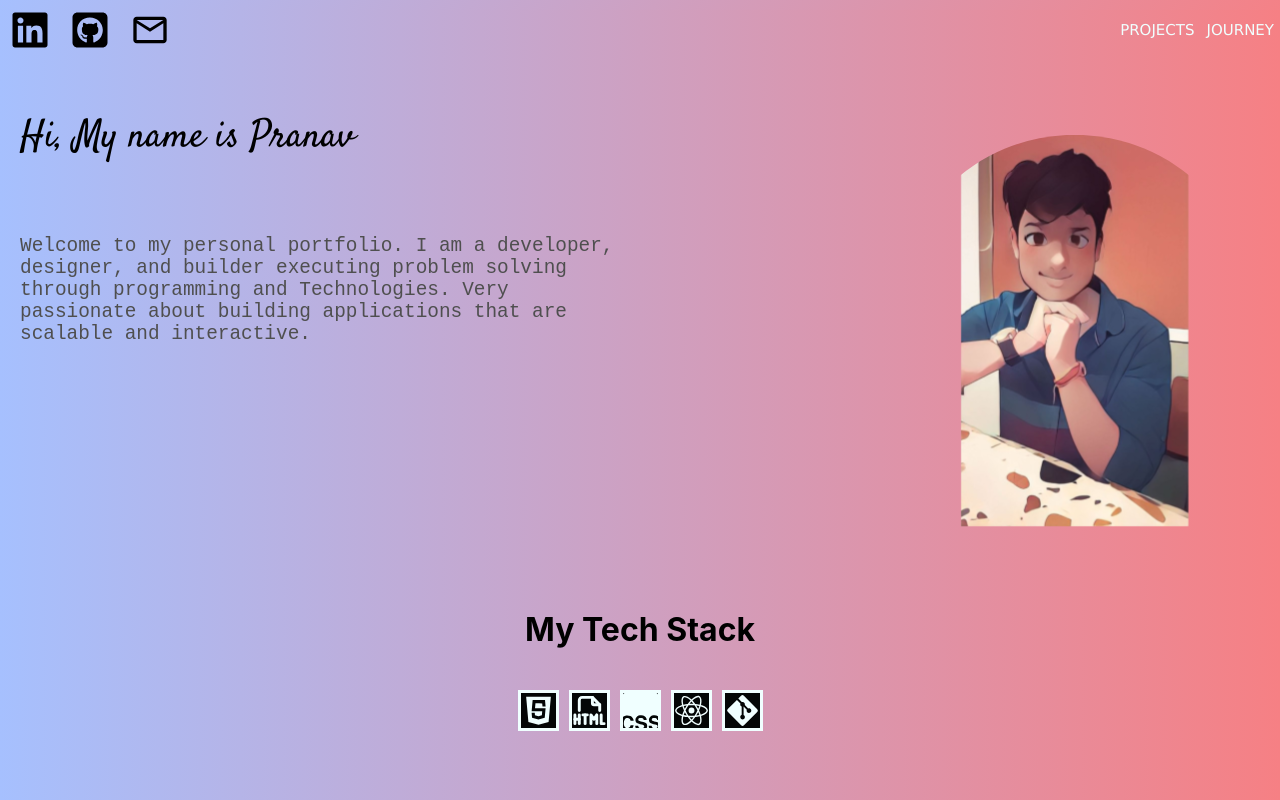
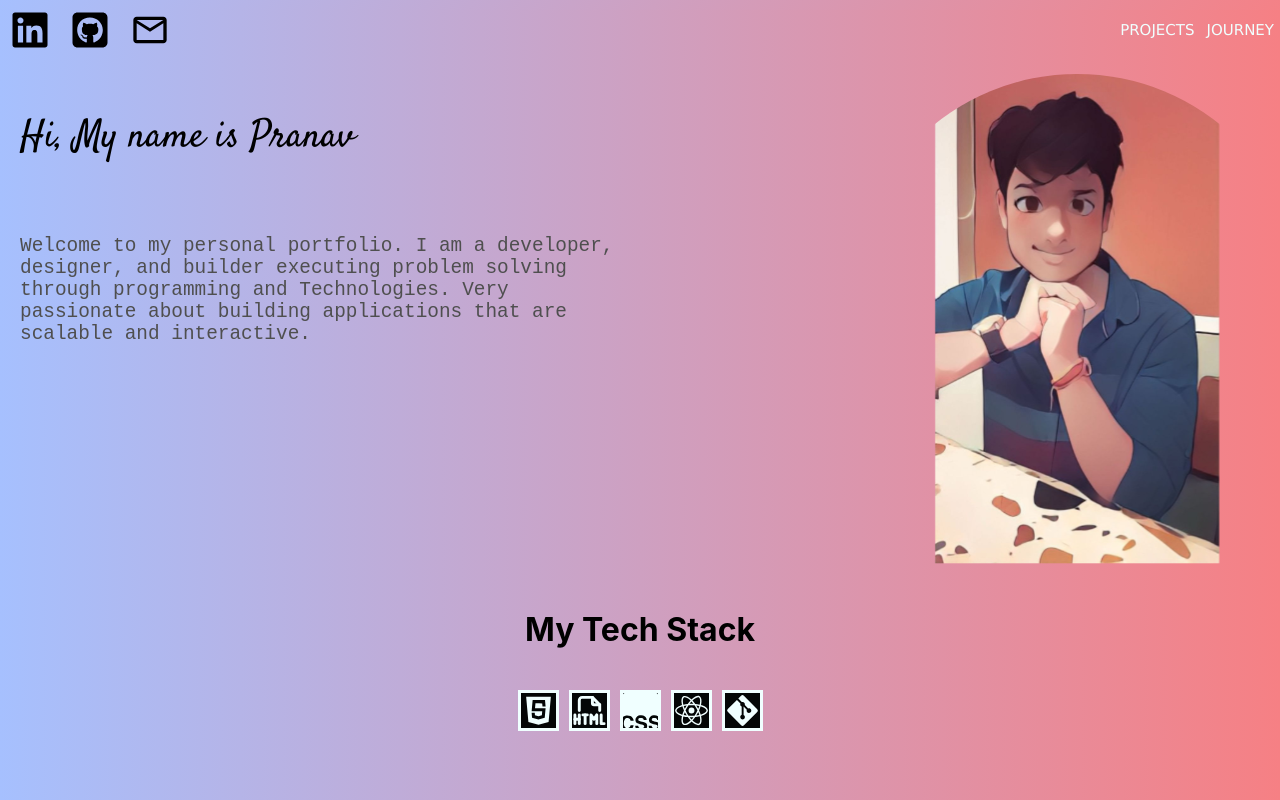
Before and after one commit to PranavJSX/React_folio, a React (Create React App) app: page / in a window 1280 px wide. Shown: the top 800 px of the page. Built offline with nearby package versions, Linux system fonts and the light colour scheme; a web font is replaced by a local one.

Commit message:
updating the image width and heigth

```diff
--- a/src/Home_page_components/Middle/Basic_info.css
+++ b/src/Home_page_components/Middle/Basic_info.css
@@ -59,7 +59,7 @@ span{
 
 
 #my_image_div{
-    transform: scale(80%);
+    transform: scale(100%);
     width: 100vw;
     background: url('./../../Images/My_animated_pic.svg');
     background-repeat: no-repeat;
--- a/src/Home_page_components/Middle/Basic_info.jsx
+++ b/src/Home_page_components/Middle/Basic_info.jsx
@@ -27,7 +27,7 @@ export const Basic_info = () => {
         <span className='hi_text satisfy-regular'>{intro}</span>
           <span >{<p id='info_para'>{info_string}</p>}</span></div>
 
-        <div id='my_image_div2'></div>
+        {/* <div id='my_image_div2'></div> */}
 
         <div id = 'my_image_div'></div>
         </div></>
```
